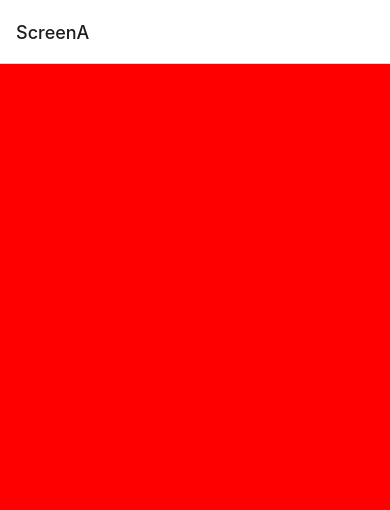
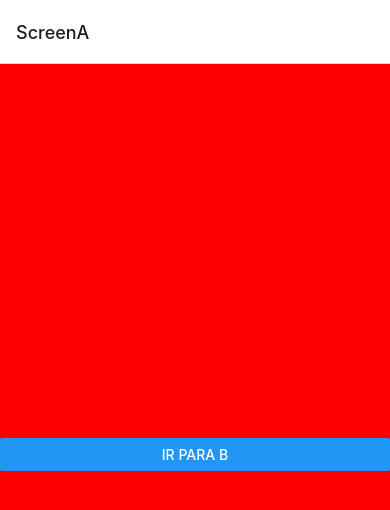
Before and after one commit to ramonabreu-data/Resenha, a React Native app in the folder DeResenha_App/: screen / in a window 390 px wide. Shown: the top 510 px of the page. Built offline with nearby package versions, Linux system fonts and the light colour scheme.

Commit message:
implementa Rotas

```diff
--- a/DeResenha_App/src/routes/Stack.routes.tsx
+++ b/DeResenha_App/src/routes/Stack.routes.tsx
@@ -1,4 +1,5 @@
 import {createNativeStackNavigator} from '@react-navigation/native-stack';
+import React from 'react';
 import { ScreenA } from '../screens/ScreenA';
 import { ScreenB } from '../screens/ScreenB';
 
--- a/DeResenha_App/src/screens/ScreenA.tsx
+++ b/DeResenha_App/src/screens/ScreenA.tsx
@@ -1,11 +1,30 @@
 import React from 'react';
-import { View } from 'react-native';
+import { View , Button} from 'react-native';
+import{NativeStackScreenProps}from '@react-navigation/native-stack'
 
+{/*tipagem de rotas */}
 
+type StackParamList = {
+    ScreenA: undefined;
+    ScreenB: undefined;
+}
+type StackProps= NativeStackScreenProps<StackParamList, 'ScreenA'>;
 
-export function ScreenA() {
+type Props={
+    routes:StackProps;
+
+}
+
+export function ScreenA({routes}: Props) {
+
+    function openSreenB(){
+        const { navigation } = routes;
+        navigation.navigate('ScreenB');
+
+    }
   return (
-    <View style={{ flex: 1, backgroundColor: 'red'}}>
+    <View style={{ flex: 1, backgroundColor: 'red',justifyContent:'center',}}>
+        <Button title="Ir para B" onPress={openSreenB}/>
 
     </View>
   );
```
